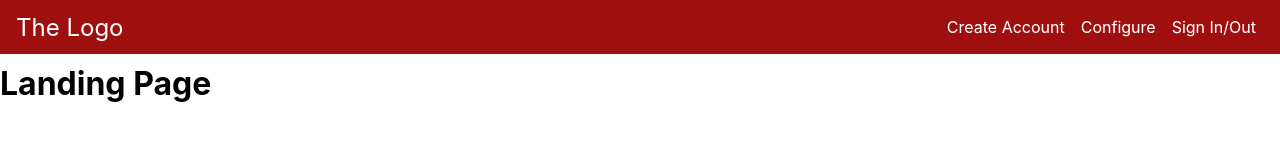
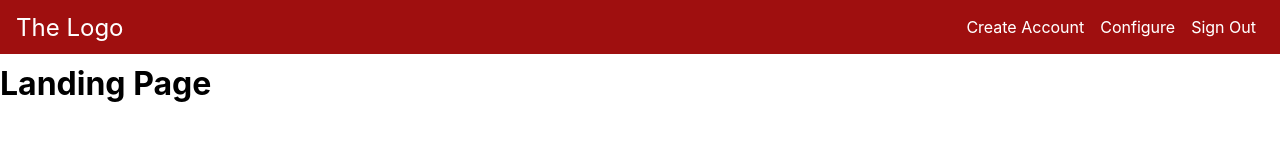
Before and after one commit to Mtn-Drew/stamp-champ, a React (Create React App) app: page / in a window 1280 px wide. Shown: the top 160 px of the page. Built offline with nearby package versions, Linux system fonts and the light colour scheme.

Commit message:
start routing

```diff
--- a/src/App.js
+++ b/src/App.js
@@ -45,7 +45,7 @@ class App extends React.Component {
     return (
 
       <div style={{ height: '100%' }}>
-        <Toolbar drawerClickHandler={this.drawerToggleClickHandler} />
+        <Toolbar drawerClickHandler={this.drawerToggleClickHandler} onpage={this.state.onPage}/>
         <SideDrawer show={this.state.sideDrawerOpen} />
         <div>{backdrop}</div>
         <Router>
--- a/src/components/Navbar/Navbar.js
+++ b/src/components/Navbar/Navbar.js
@@ -16,8 +16,6 @@ const navbar = (props) => (
 
       <div className="navbar_navigation_items">
         <ul>
-
-
           <li>
             <a href="/stamps">Create Account</a>
           </li>
@@ -27,7 +25,7 @@ const navbar = (props) => (
           </li>
 
           <li>
-            <a href="/">Sign In/Out</a>
+            <a href="/">Sign Out</a>
           </li>
         </ul>
       </div>
--- a/src/components/StampPad/StampPad.js
+++ b/src/components/StampPad/StampPad.js
@@ -33,7 +33,19 @@ class StampPad extends React.Component {
     })
   }
 
+
+
   render() {
+    const navItems = (
+      <>
+    <li>
+    <a href="/configure">Configure</a>
+  </li>
+  <li>
+  <a href="/">Sign Out</a>
+</li>
+</>
+  )
     const templateRow = this.state.store.template.map((templ, i) => {
       return (
         <Button
```
